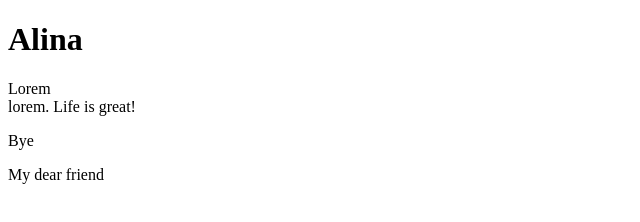
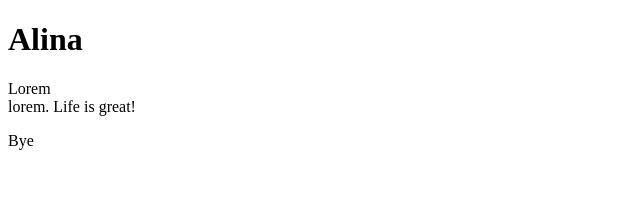
Before and after one commit to kalimullinaalina/test-, a plain HTML site: page index.html in a window 1280 px wide. Shown: the whole page, without its empty margins (0-640 px from the left). Drawn offline with Linux system fonts and the light colour scheme.

Commit message:
delete p tag

```diff
--- a/index.html
+++ b/index.html
@@ -9,6 +9,5 @@
 <h1>Alina</h1>
 <p>Lorem <br> lorem. Life is great!</p>
 <p>Bye</p>
-<p>My dear friend</p>
 </body>
 </html>
```
